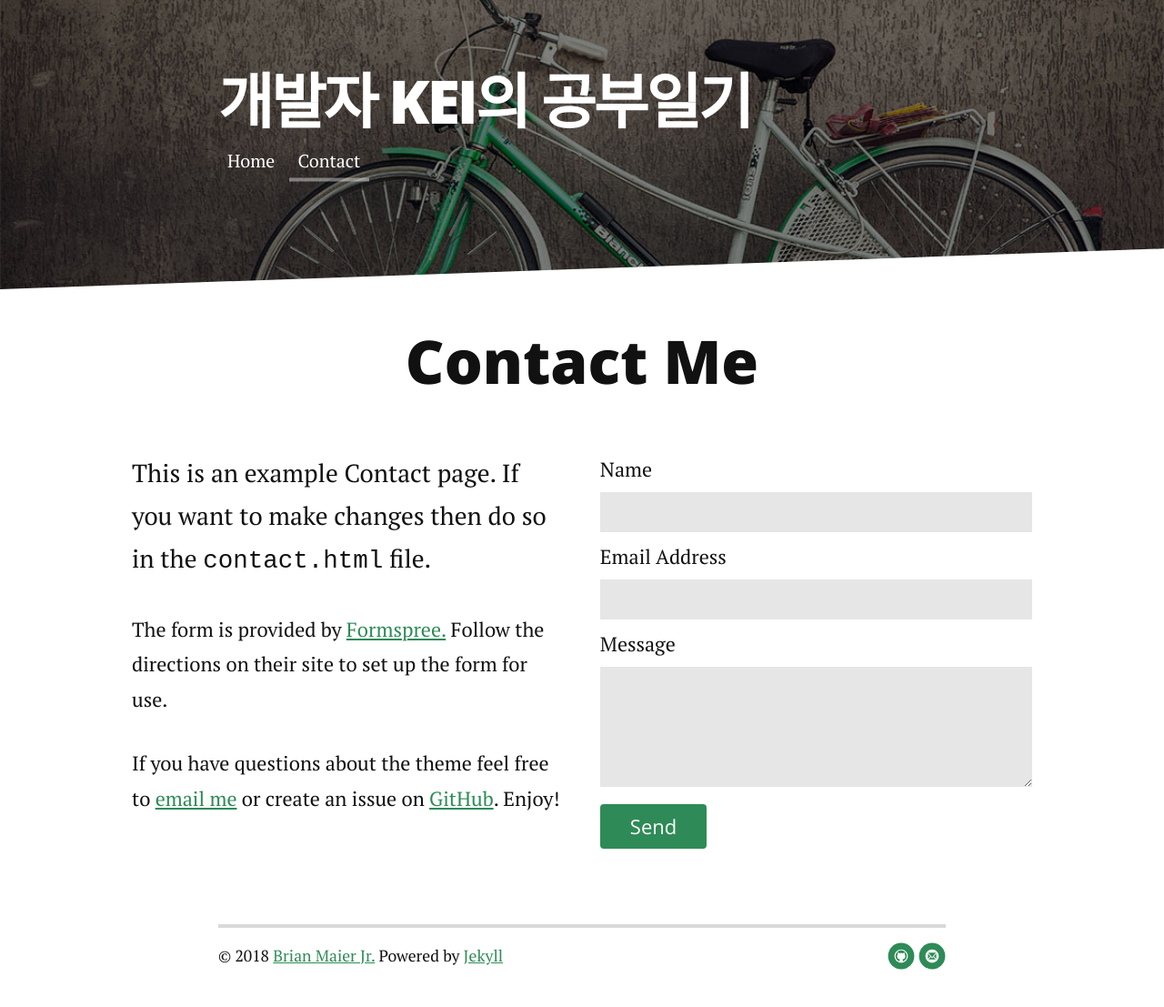
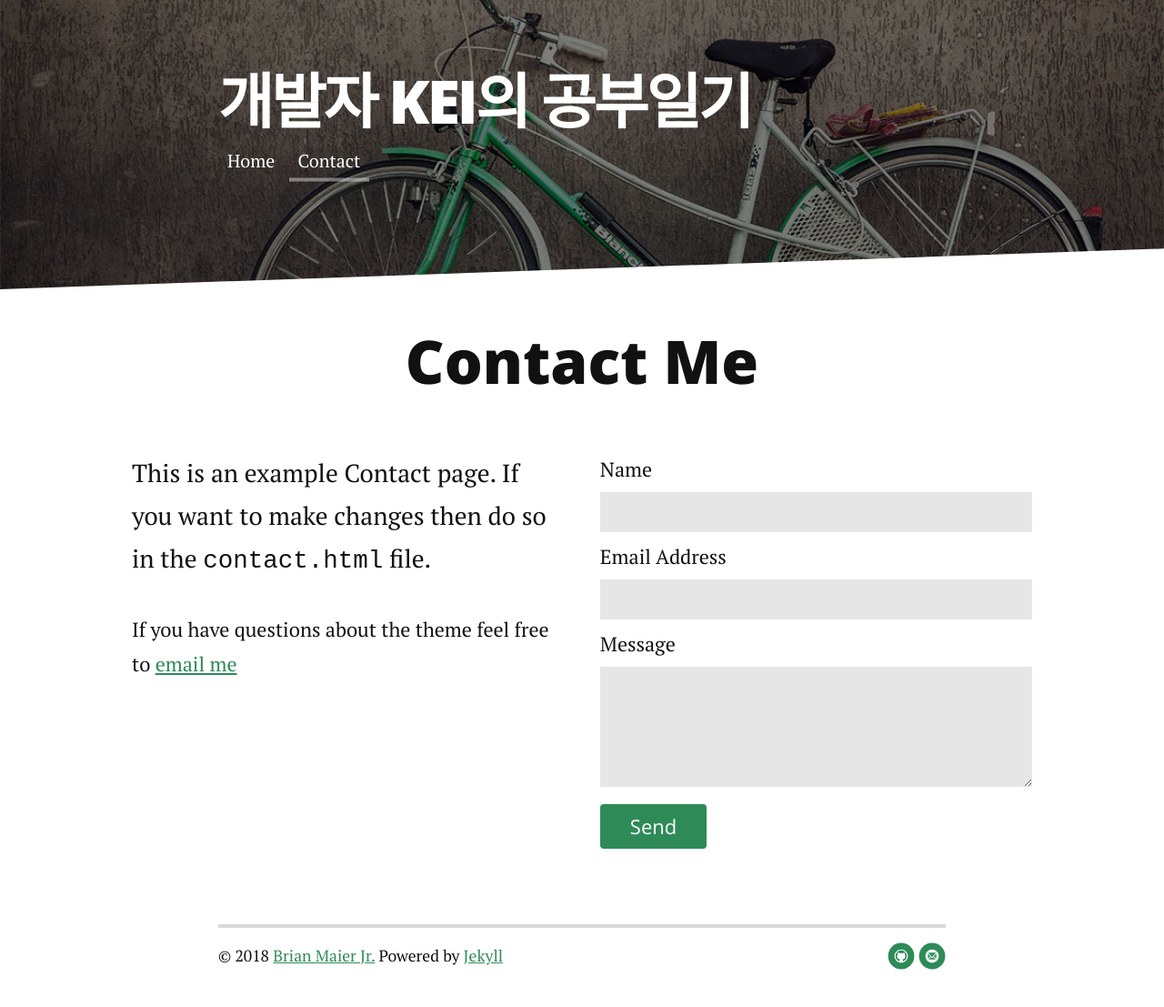
Before and after one commit to kshyun87/blog, a Jekyll site: the page built from contact.md, in a window 1280 px wide. Shown: the whole page at 91% size. Built offline with Jekyll 4.4.1, drawn with Linux system fonts in a browser that asks for light colours; nearby versions of some CDN libraries.

```diff
--- a/_posts/2018-03-15-List-Key.markdown
+++ b/_posts/2018-03-15-List-Key.markdown
@@ -2,7 +2,7 @@
 layout: post
 title: React Lists and Keys
 ---
-
+>이 내용은 react 공식사이트를 번역하고 임의로 내용을 추가한 내용입니다.
 # Lists and Keys
 
 리스트를 사용하려면 어떻게 해야할까요?
--- a/contact.md
+++ b/contact.md
@@ -1,14 +1,13 @@
 ---
 layout: default
-title: Contact Long Haul
+title: Contact Kei
 ---
 
 <div id="contact">
   <h1 class="pageTitle">Contact Me</h1>
   <div class="contactContent">
     <p class="intro">This is an example Contact page. If you want to make changes then do so in the <code>contact.html</code> file.</p>
-    <p>The form is provided by <a href="http://formspree.io/">Formspree.</a> Follow the directions on their site to set up the form for use.</p>
-    <p>If you have questions about the theme feel free to <a href="mailto:brimaidesigns@gmail.com">email me</a> or create an issue on <a href="https://github.com/brianmaierjr/long-haul">GitHub</a>. Enjoy!</p>
+    <p>If you have questions about the theme feel free to <a href="mailto:kshyun87@gmail.com">email me</a> </p>
   </div>
   <form action="http://formspree.io/your@mail.com" method="POST">
     <label for="name">Name</label>
```
